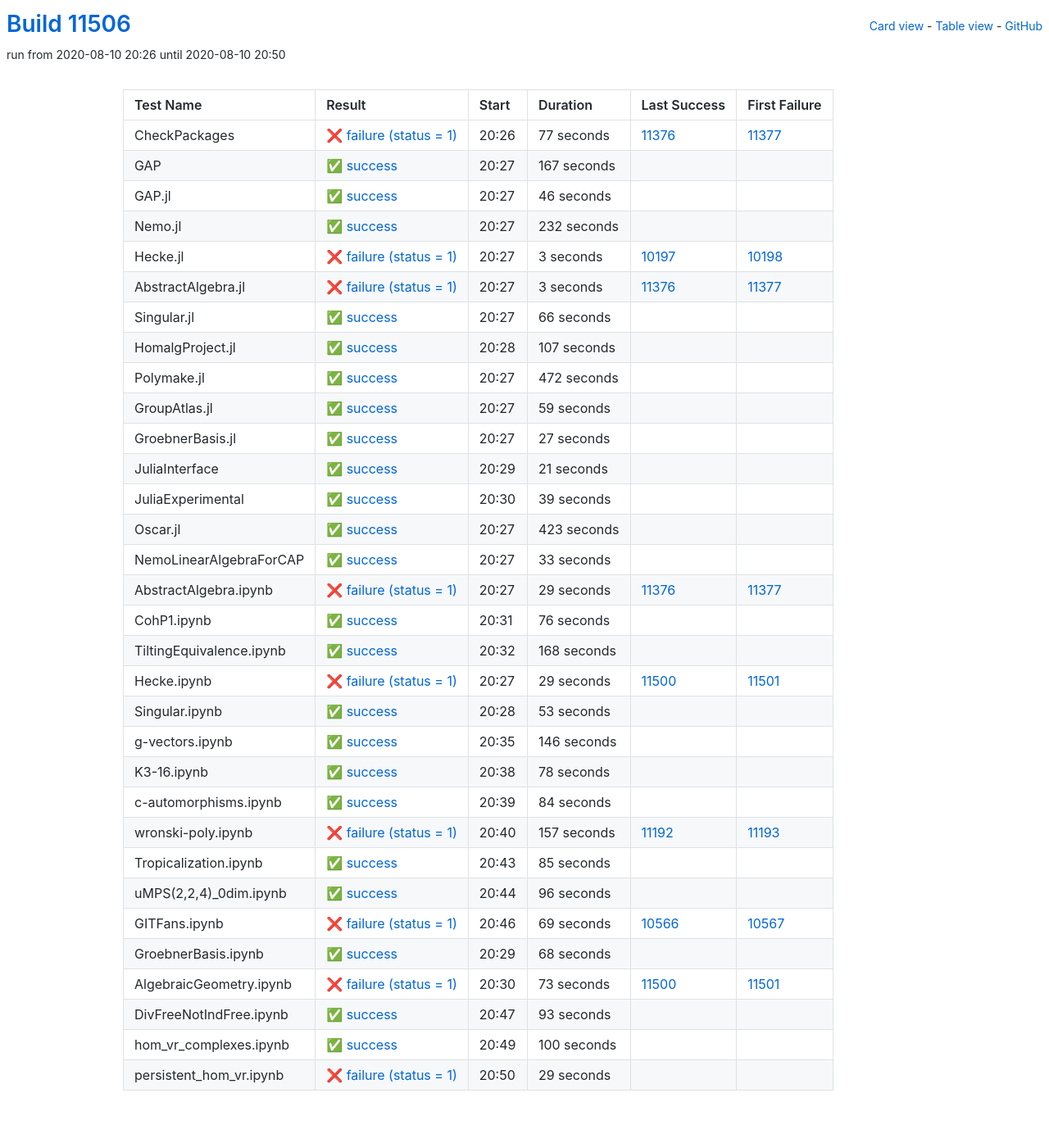
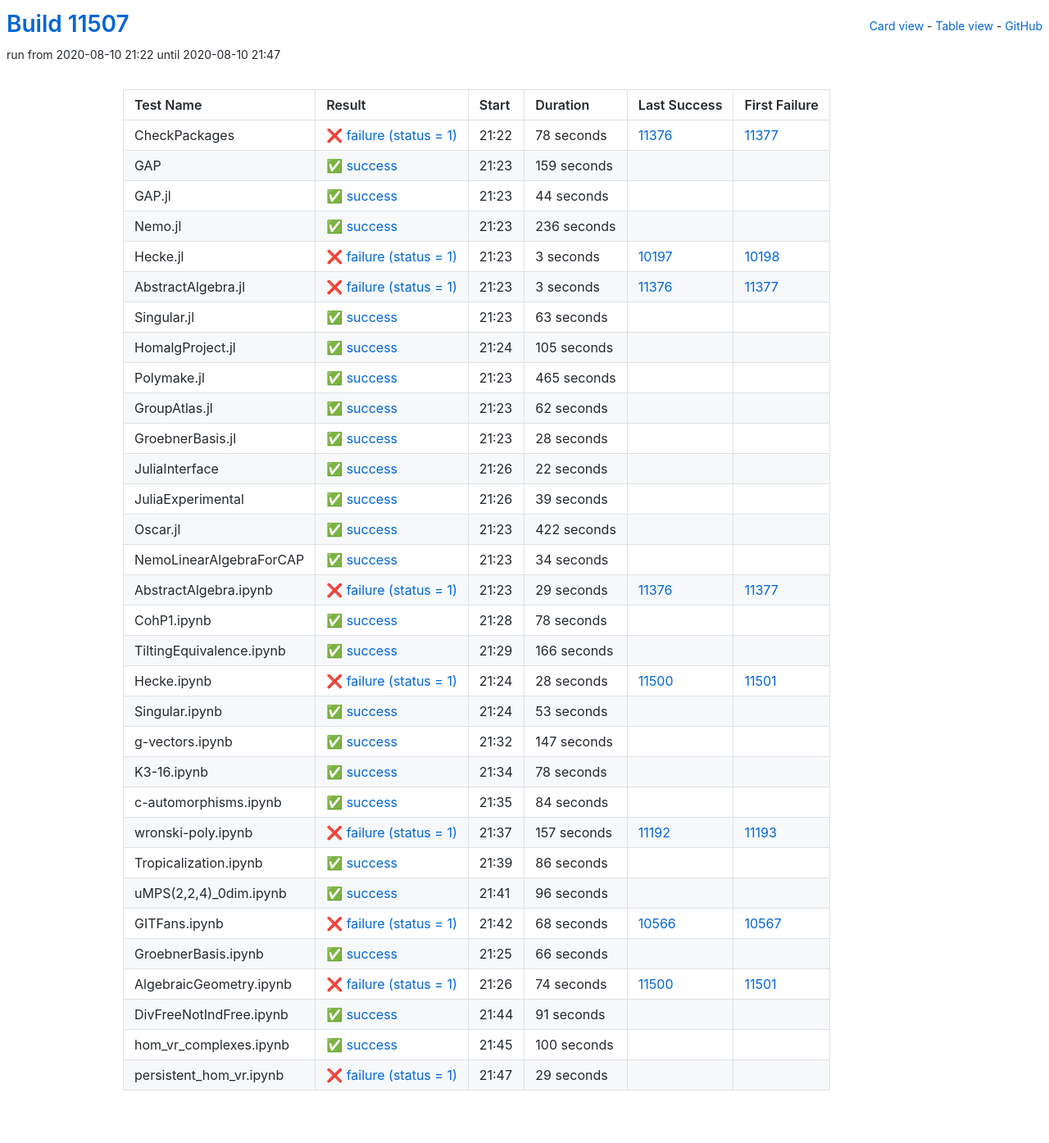
Before and after one commit to oscar-system/oscar-ci-status, a Jekyll site: the page built from table.html, in a window 1280 px wide. Shown: the whole page at 82% size. Built offline with Jekyll 4.4.1, drawn with Linux system fonts in a browser that asks for light colours.

Commit message:
Build #11507

```diff
--- a/_data/ci.yml
+++ b/_data/ci.yml
@@ -1,6 +1,6 @@
 ---
-build: 11506
-build_url: https://oscarci.mathematik.uni-kl.de/job/oscar/11506/
+build: 11507
+build_url: https://oscarci.mathematik.uni-kl.de/job/oscar/11507/
 job: oscar
 organization: oscar-system
 repo: oscar-ci-status
@@ -8,56 +8,56 @@
 tests:
 - name: CheckPackages
   id: checkpackages
-  log: https://oscarci.mathematik.uni-kl.de/job/oscar/11506/artifact/logs/build-11506/CheckPackages.log
-  start: 2020-08-10 20:26
+  log: https://oscarci.mathematik.uni-kl.de/job/oscar/11507/artifact/logs/build-11507/CheckPackages.log
+  start: 2020-08-10 21:22
   success: false
   exitcode: 1
   status: failure
-  duration: 77
+  duration: 78
   last_success: 11376
   last_success_url: https://oscarci.mathematik.uni-kl.de/job/oscar/11376/
   first_failure: 11377
   first_failure_url: https://oscarci.mathematik.uni-kl.de/job/oscar/11377/
 - name: GAP
   id: gap
-  log: https://oscarci.mathematik.uni-kl.de/job/oscar/11506/artifact/logs/build-11506/GAP.log
-  start: 2020-08-10 20:27
+  log: https://oscarci.mathematik.uni-kl.de/job/oscar/11507/artifact/logs/build-11507/GAP.log
+  start: 2020-08-10 21:23
   success: true
   exitcode: 0
   status: success
-  duration: 167
+  duration: 159
   last_success: false
   last_success_url:
   first_failure: false
   first_failure_url:
 - name: GAP.jl
   id: gap-jl
-  log: https://oscarci.mathematik.uni-kl.de/job/oscar/11506/artifact/logs/build-11506/GAP.jl.log
-  start: 2020-08-10 20:27
+  log: https://oscarci.mathematik.uni-kl.de/job/oscar/11507/artifact/logs/build-11507/GAP.jl.log
+  start: 2020-08-10 21:23
   success: true
   exitcode: 0
   status: success
-  duration: 46
+  duration: 44
   last_success: false
   last_success_url:
   first_failure: false
   first_failure_url:
 - name: Nemo.jl
   id: nemo-jl
-  log: https://oscarci.mathematik.uni-kl.de/job/oscar/11506/artifact/logs/build-11506/Nemo.jl.log
-  start: 2020-08-10 20:27
+  log: https://oscarci.mathematik.uni-kl.de/job/oscar/11507/artifact/logs/build-11507/Nemo.jl.log
+  start: 2020-08-10 21:23
   success: true
   exitcode: 0
   status: success
-  duration: 232
+  duration: 236
   last_success: false
   last_success_url:
   first_failure: false
   first_failure_url:
 - name: Hecke.jl
   id: hecke-jl
-  log: https://oscarci.mathematik.uni-kl.de/job/oscar/11506/artifact/logs/build-11506/Hecke.jl.log
-  start: 2020-08-10 20:27
+  log: https://oscarci.mathematik.uni-kl.de/job/oscar/11507/artifact/logs/build-11507/Hecke.jl.log
+  start: 2020-08-10 21:23
   success: false
   exitcode: 1
   status: failure
@@ -68,8 +68,8 @@
   first_failure_url: https://oscarci.mathematik.uni-kl.de/job/oscar/10198/
 - name: AbstractAlgebra.jl
   id: abstractalgebra-jl
-  log: https://oscarci.mathematik.uni-kl.de/job/oscar/11506/artifact/logs/build-11506/AbstractAlgebra.jl.log
-  start: 2020-08-10 20:27
+  log: https://oscarci.mathematik.uni-kl.de/job/oscar/11507/artifact/logs/build-11507/AbstractAlgebra.jl.log
+  start: 2020-08-10 21:23
   success: false
   exitcode: 1
   status: failure
@@ -80,80 +80,80 @@
   first_failure_url: https://oscarci.mathematik.uni-kl.de/job/oscar/11377/
 - name: Singular.jl
   id: singular-jl
-  log: https://oscarci.mathematik.uni-kl.de/job/oscar/11506/artifact/logs/build-11506/Singular.jl.log
-  start: 2020-08-10 20:27
+  log: https://oscarci.mathematik.uni-kl.de/job/oscar/11507/artifact/logs/build-11507/Singular.jl.log
+  start: 2020-08-10 21:23
   success: true
   exitcode: 0
   status: success
-  duration: 66
+  duration: 63
   last_success: false
   last_success_url:
   first_failure: false
   first_failure_url:
 - name: HomalgProject.jl
   id: homalgproject-jl
-  log: https://oscarci.mathematik.uni-kl.de/job/oscar/11506/artifact/logs/build-11506/HomalgProject.jl.log
-  start: 2020-08-10 20:28
+  log: https://oscarci.mathematik.uni-kl.de/job/oscar/11507/artifact/logs/build-11507/HomalgProject.jl.log
+  start: 2020-08-10 21:24
   success: true
   exitcode: 0
   status: success
-  duration: 107
+  duration: 105
   last_success: false
   last_success_url:
   first_failure: false
   first_failure_url:
 - name: Polymake.jl
   id: polymake-jl
-  log: https://oscarci.mathematik.uni-kl.de/job/oscar/11506/artifact/logs/build-11506/Polymake.jl.log
-  start: 2020-08-10 20:27
+  log: https://oscarci.mathematik.uni-kl.de/job/oscar/11507/artifact/logs/build-11507/Polymake.jl.log
+  start: 2020-08-10 21:23
   success: true
   exitcode: 0
   status: success
-  duration: 472
+  duration: 465
   last_success: false
   last_success_url:
   first_failure: false
   first_failure_url:
 - name: GroupAtlas.jl
   id: groupatlas-jl
-  log: https://oscarci.mathematik.uni-kl.de/job/oscar/11506/artifact/logs/build-11506/GroupAtlas.jl.log
-  start: 2020-08-10 20:27
+  log: https://oscarci.mathematik.uni-kl.de/job/oscar/11507/artifact/logs/build-11507/GroupAtlas.jl.log
+  start: 2020-08-10 21:23
   success: true
   exitcode: 0
   status: success
-  duration: 59
+  duration: 62
   last_success: false
   last_success_url:
   first_failure: false
   first_failure_url:
 - name: GroebnerBasis.jl
   id: groebnerbasis-jl
-  log: https://oscarci.mathematik.uni-kl.de/job/oscar/11506/artifact/logs/build-11506/GroebnerBasis.jl.log
-  start: 2020-08-10 20:27
+  log: https://oscarci.mathematik.uni-kl.de/job/oscar/11507/artifact/logs/build-11507/GroebnerBasis.jl.log
+  start: 2020-08-10 21:23
   success: true
   exitcode: 0
   status: success
-  duration: 27
+  duration: 28
   last_success: false
   last_success_url:
   first_failure: false
   first_failure_url:
 - name: JuliaInterface
   id: juliainterface
-  log: https://oscarci.mathematik.uni-kl.de/job/oscar/11506/artifact/logs/build-11506/JuliaInterface.log
-  start: 2020-08-10 20:29
+  log: https://oscarci.mathematik.uni-kl.de/job/oscar/11507/artifact/logs/build-11507/JuliaInterface.log
+  start: 2020-08-10 21:26
   success: true
   exitcode: 0
   status: success
-  duration: 21
+  duration: 22
   last_success: false
   last_success_url:
   first_failure: false
   first_failure_url:
 - name: JuliaExperimental
   id: juliaexperimental
-  log: https://oscarci.mathematik.uni-kl.de/job/oscar/11506/artifact/logs/build-11506/JuliaExperimental.log
-  start: 2020-08-10 20:30
+  log: https://oscarci.mathematik.uni-kl.de/job/oscar/11507/artifact/logs/build-11507/JuliaExperimental.log
+  start: 2020-08-10 21:26
   success: true
   exitcode: 0
   status: success
@@ -164,32 +164,32 @@
   first_failure_url:
 - name: Oscar.jl
   id: oscar-jl
-  log: https://oscarci.mathematik.uni-kl.de/job/oscar/11506/artifact/logs/build-11506/Oscar.jl.log
-  start: 2020-08-10 20:27
+  log: https://oscarci.mathematik.uni-kl.de/job/oscar/11507/artifact/logs/build-11507/Oscar.jl.log
+  start: 2020-08-10 21:23
   success: true
   exitcode: 0
   status: success
-  duration: 423
+  duration: 422
   last_success: false
   last_success_url:
   first_failure: false
   first_failure_url:
 - name: NemoLinearAlgebraForCAP
   id: nemolinearalgebraforcap
-  log: https://oscarci.mathematik.uni-kl.de/job/oscar/11506/artifact/logs/build-11506/NemoLinearAlgebraForCAP.log
-  start: 2020-08-10 20:27
+  log: https://oscarci.mathematik.uni-kl.de/job/oscar/11507/artifact/logs/build-11507/NemoLinearAlgebraForCAP.log
+  start: 2020-08-10 21:23
   success: true
   exitcode: 0
   status: success
-  duration: 33
+  duration: 34
   last_success: false
   last_success_url:
   first_failure: false
   first_failure_url:
 - name: AbstractAlgebra.ipynb
   id: abstractalgebra-ipynb
-  log: https://oscarci.mathematik.uni-kl.de/job/oscar/11506/artifact/logs/build-11506/AbstractAlgebra.ipynb.log
-  start: 2020-08-10 20:27
+  log: https://oscarci.mathematik.uni-kl.de/job/oscar/11507/artifact/logs/build-11507/AbstractAlgebra.ipynb.log
+  start: 2020-08-10 21:23
   success: false
   exitcode: 1
   status: failure
@@ -200,44 +200,44 @@
   first_failure_url: https://oscarci.mathematik.uni-kl.de/job/oscar/11377/
 - name: CohP1.ipynb
   id: cohp1-ipynb
-  log: https://oscarci.mathematik.uni-kl.de/job/oscar/11506/artifact/logs/build-11506/CohP1.ipynb.log
-  start: 2020-08-10 20:31
+  log: https://oscarci.mathematik.uni-kl.de/job/oscar/11507/artifact/logs/build-11507/CohP1.ipynb.log
+  start: 2020-08-10 21:28
   success: true
   exitcode: 0
   status: success
-  duration: 76
+  duration: 78
   last_success: false
   last_success_url:
   first_failure: false
   first_failure_url:
 - name: TiltingEquivalence.ipynb
   id: tiltingequivalence-ipynb
-  log: https://oscarci.mathematik.uni-kl.de/job/oscar/11506/artifact/logs/build-11506/TiltingEquivalence.ipynb.log
-  start: 2020-08-10 20:32
+  log: https://oscarci.mathematik.uni-kl.de/job/oscar/11507/artifact/logs/build-11507/TiltingEquivalence.ipynb.log
+  start: 2020-08-10 21:29
   success: true
   exitcode: 0
   status: success
-  duration: 168
+  duration: 166
   last_success: false
   last_success_url:
   first_failure: false
   first_failure_url:
 - name: Hecke.ipynb
   id: hecke-ipynb
-  log: https://oscarci.mathematik.uni-kl.de/job/oscar/11506/artifact/logs/build-11506/Hecke.ipynb.log
-  start: 2020-08-10 20:27
+  log: https://oscarci.mathematik.uni-kl.de/job/oscar/11507/artifact/logs/build-11507/Hecke.ipynb.log
+  start: 2020-08-10 21:24
   success: false
   exitcode: 1
   status: failure
-  duration: 29
+  duration: 28
   last_success: 11500
   last_success_url: https://oscarci.mathematik.uni-kl.de/job/oscar/11500/
   first_failure: 11501
   first_failure_url: https://oscarci.mathematik.uni-kl.de/job/oscar/11501/
 - name: Singular.ipynb
   id: singular-ipynb
-  log: https://oscarci.mathematik.uni-kl.de/job/oscar/11506/artifact/logs/build-11506/Singular.ipynb.log
-  start: 2020-08-10 20:28
+  log: https://oscarci.mathematik.uni-kl.de/job/oscar/11507/artifact/logs/build-11507/Singular.ipynb.log
+  start: 2020-08-10 21:24
   success: true
   exitcode: 0
   status: success
@@ -248,20 +248,20 @@
   first_failure_url:
 - name: g-vectors.ipynb
   id: g-vectors-ipynb
-  log: https://oscarci.mathematik.uni-kl.de/job/oscar/11506/artifact/logs/build-11506/g-vectors.ipynb.log
-  start: 2020-08-10 20:35
+  log: https://oscarci.mathematik.uni-kl.de/job/oscar/11507/artifact/logs/build-11507/g-vectors.ipynb.log
+  start: 2020-08-10 21:32
   success: true
   exitcode: 0
   status: success
-  duration: 146
+  duration: 147
   last_success: false
   last_success_url:
   first_failure: false
   first_failure_url:
 - name: K3-16.ipynb
   id: k3-16-ipynb
-  log: https://oscarci.mathematik.uni-kl.de/job/oscar/11506/artifact/logs/build-11506/K3-16.ipynb.log
-  start: 2020-08-10 20:38
+  log: https://oscarci.mathematik.uni-kl.de/job/oscar/11507/artifact/logs/build-11507/K3-16.ipynb.log
+  start: 2020-08-10 21:34
   success: true
   exitcode: 0
   status: success
@@ -272,8 +272,8 @@
   first_failure_url:
 - name: c-automorphisms.ipynb
   id: c-automorphisms-ipynb
-  log: https://oscarci.mathematik.uni-kl.de/job/oscar/11506/artifact/logs/build-11506/c-automorphisms.ipynb.log
-  start: 2020-08-10 20:39
+  log: https://oscarci.mathematik.uni-kl.de/job/oscar/11507/artifact/logs/build-11507/c-automorphisms.ipynb.log
+  start: 2020-08-10 21:35
   success: true
   exitcode: 0
   status: success
@@ -284,8 +284,8 @@
   first_failure_url:
 - name: wronski-poly.ipynb
   id: wronski-poly-ipynb
-  log: https://oscarci.mathematik.uni-kl.de/job/oscar/11506/artifact/logs/build-11506/wronski-poly.ipynb.log
-  start: 2020-08-10 20:40
+  log: https://oscarci.mathematik.uni-kl.de/job/oscar/11507/artifact/logs/build-11507/wronski-poly.ipynb.log
+  start: 2020-08-10 21:37
   success: false
   exitcode: 1
   status: failure
@@ -296,20 +296,20 @@
   first_failure_url: https://oscarci.mathematik.uni-kl.de/job/oscar/11193/
 - name: Tropicalization.ipynb
   id: tropicalization-ipynb
-  log: https://oscarci.mathematik.uni-kl.de/job/oscar/11506/artifact/logs/build-11506/Tropicalization.ipynb.log
-  start: 2020-08-10 20:43
+  log: https://oscarci.mathematik.uni-kl.de/job/oscar/11507/artifact/logs/build-11507/Tropicalization.ipynb.log
+  start: 2020-08-10 21:39
   success: true
   exitcode: 0
   status: success
-  duration: 85
+  duration: 86
   last_success: false
   last_success_url:
   first_failure: false
   first_failure_url:
 - name: uMPS(2,2,4)_0dim.ipynb
   id: umps-2-2-4-0dim-ipynb
-  log: https://oscarci.mathematik.uni-kl.de/job/oscar/11506/artifact/logs/build-11506/uMPS-2-2-4-_0dim.ipynb.log
-  start: 2020-08-10 20:44
+  log: https://oscarci.mathematik.uni-kl.de/job/oscar/11507/artifact/logs/build-11507/uMPS-2-2-4-_0dim.ipynb.log
+  start: 2020-08-10 21:41
   success: true
   exitcode: 0
   status: success
@@ -320,56 +320,56 @@
   first_failure_url:
 - name: GITFans.ipynb
   id: gitfans-ipynb
-  log: https://oscarci.mathematik.uni-kl.de/job/oscar/11506/artifact/logs/build-11506/GITFans.ipynb.log
-  start: 2020-08-10 20:46
+  log: https://oscarci.mathematik.uni-kl.de/job/oscar/11507/artifact/logs/build-11507/GITFans.ipynb.log
+  start: 2020-08-10 21:42
   success: false
   exitcode: 1
   status: failure
-  duration: 69
+  duration: 68
   last_success: 10566
   last_success_url: https://oscarci.mathematik.uni-kl.de/job/oscar/10566/
   first_failure: 10567
   first_failure_url: https://oscarci.mathematik.uni-kl.de/job/oscar/10567/
 - name: GroebnerBasis.ipynb
   id: groebnerbasis-ipynb
-  log: https://oscarci.mathematik.uni-kl.de/job/oscar/11506/artifact/logs/build-11506/GroebnerBasis.ipynb.log
-  start: 2020-08-10 20:29
+  log: https://oscarci.mathematik.uni-kl.de/job/oscar/11507/artifact/logs/build-11507/GroebnerBasis.ipynb.log
+  start: 2020-08-10 21:25
   success: true
   exitcode: 0
   status: success
-  duration: 68
+  duration: 66
   last_success: false
   last_success_url:
   first_failure: false
   first_failure_url:
 - name: AlgebraicGeometry.ipynb
   id: algebraicgeometry-ipynb
-  log: https://oscarci.mathematik.uni-kl.de/job/oscar/11506/artifact/logs/build-11506/AlgebraicGeometry.ipynb.log
-  start: 2020-08-10 20:30
+  log: https://oscarci.mathematik.uni-kl.de/job/oscar/11507/artifact/logs/build-11507/AlgebraicGeometry.ipynb.log
+  start: 2020-08-10 21:26
   success: false
   exitcode: 1
   status: failure
-  duration: 73
+  duration: 74
   last_success: 11500
   last_success_url: https://oscarci.mathematik.uni-kl.de/job/oscar/11500/
   first_failure: 11501
   first_failure_url: https://oscarci.mathematik.uni-kl.de/job/oscar/11501/
 - name: DivFreeNotIndFree.ipynb
   id: divfreenotindfree-ipynb
-  log: https://oscarci.mathematik.uni-kl.de/job/oscar/11506/artifact/logs/build-11506/DivFreeNotIndFree.ipynb.log
-  start: 2020-08-10 20:47
+  log: https://oscarci.mathematik.uni-kl.de/job/oscar/11507/artifact/logs/build-11507/DivFreeNotIndFree.ipynb.log
+  start: 2020-08-10 21:44
   success: true
   exitcode: 0
   status: success
-  duration: 93
+  duration: 91
   last_success: false
   last_success_url:
   first_failure: false
   first_failure_url:
 - name: hom_vr_complexes.ipynb
   id: hom-vr-complexes-ipynb
-  log: https://oscarci.mathematik.uni-kl.de/job/oscar/11506/artifact/logs/build-11506/hom_vr_complexes.ipynb.log
-  start: 2020-08-10 20:49
+  log: https://oscarci.mathematik.uni-kl.de/job/oscar/11507/artifact/logs/build-11507/hom_vr_complexes.ipynb.log
+  start: 2020-08-10 21:45
   success: true
   exitcode: 0
   status: success
@@ -380,8 +380,8 @@
   first_failure_url:
 - name: persistent_hom_vr.ipynb
   id: persistent-hom-vr-ipynb
-  log: https://oscarci.mathematik.uni-kl.de/job/oscar/11506/artifact/logs/build-11506/persistent_hom_vr.ipynb.log
-  start: 2020-08-10 20:50
+  log: https://oscarci.mathematik.uni-kl.de/job/oscar/11507/artifact/logs/build-11507/persistent_hom_vr.ipynb.log
+  start: 2020-08-10 21:47
   success: false
   exitcode: 1
   status: failure
```
Also changed, not shown: README.md.
